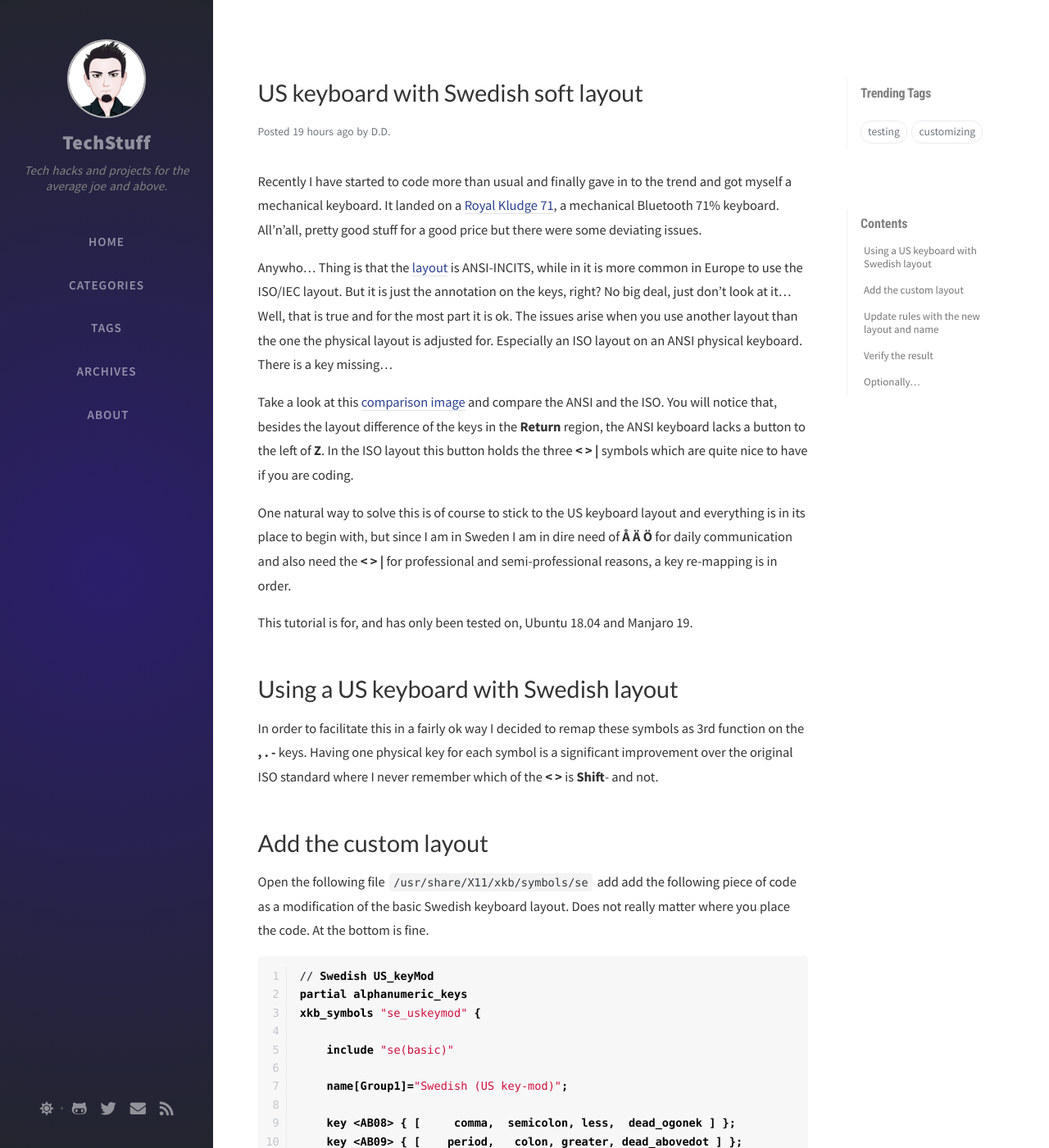
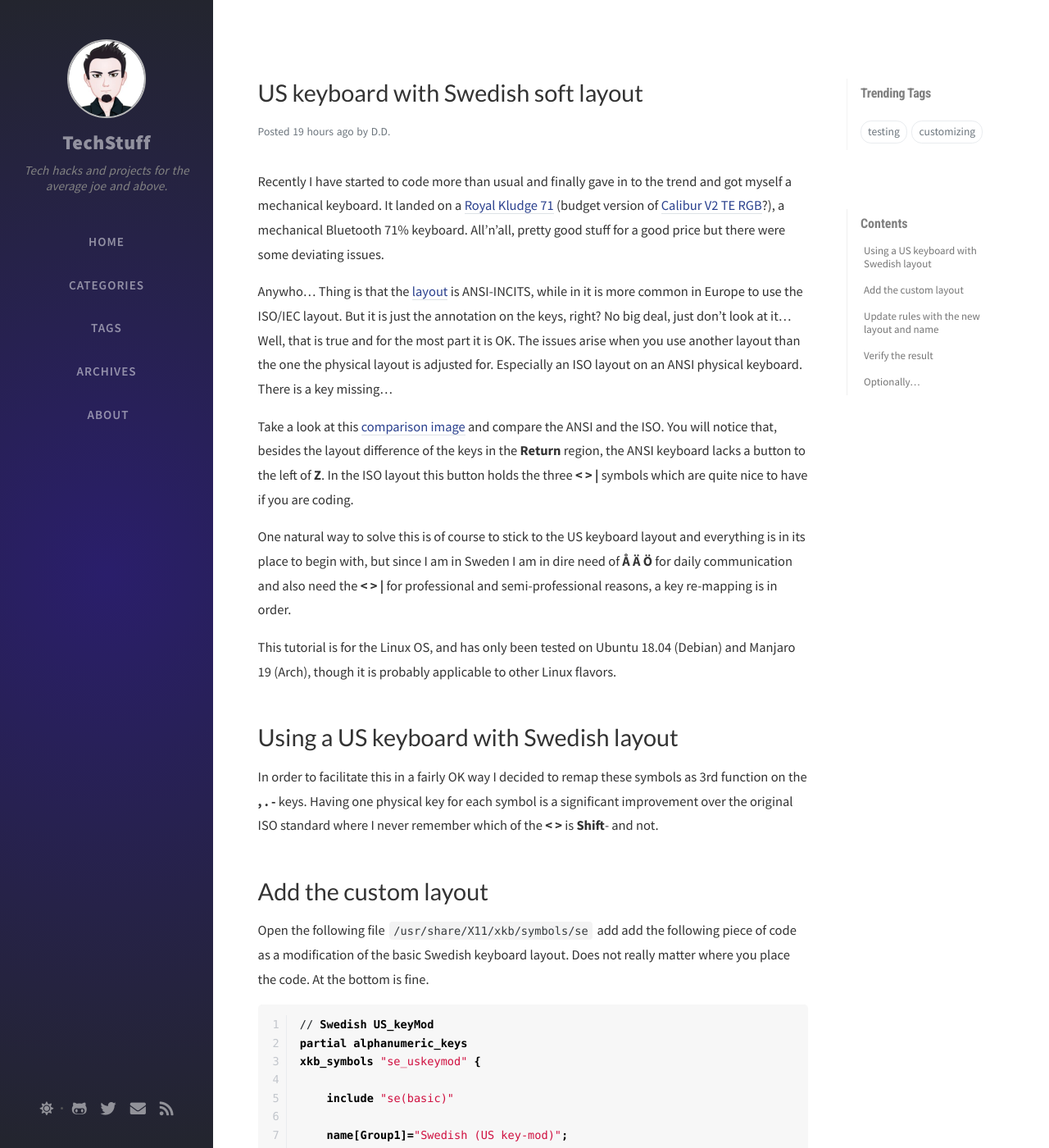
Before and after one commit to PolyMMA/PolyMMA.github.io, a Jekyll site: the page built from _posts/2020-10-20-US-keyboard-with-swedish-layout.md, in a window 1280 px wide and 1400 px high. Shown: the whole window at 82% size. Built offline with Jekyll 4.4.1, drawn with Linux system fonts in a browser that asks for light colours; nearby versions of some CDN libraries; comment, search, counter and statistics services are not loaded.

Commit message:
added more info into post

```diff
--- a/_posts/2020-10-20-US-keyboard-with-swedish-layout.md
+++ b/_posts/2020-10-20-US-keyboard-with-swedish-layout.md
@@ -6,21 +6,21 @@ categories: [Tutorials, Linux]
 tags: [customizing]     # TAG names should always be lowercase
 ---
 
-Recently I have started to code more than usual and finally gave in to the trend and got myself a mechanical keyboard. It landed on a [Royal Kludge 71](http://www.rkgaming.com/en-US/article.php?id=111), a mechanical Bluetooth 71% keyboard. All'n'all, pretty good stuff for a good price but there were some deviating issues.
+Recently I have started to code more than usual and finally gave in to the trend and got myself a mechanical keyboard. It landed on a [Royal Kludge 71](http://www.rkgaming.com/en-US/article.php?id=111) (budget version of [Calibur V2 TE RGB](https://www.drevo.net/product/keyboard/calibur-v2-te)?), a mechanical Bluetooth 71% keyboard. All'n'all, pretty good stuff for a good price but there were some deviating issues.
 
-Anywho... Thing is that the [layout](https://en.wikipedia.org/wiki/Keyboard_layout#Physical_layouts) is ANSI-INCITS, while in it is more common in Europe to use the ISO/IEC layout. But it is just the annotation on the keys, right? No big deal, just don't look at it... Well, that is true and for the most part it is ok. The issues arise when you use another layout than the one the physical layout is adjusted for. Especially an ISO layout on an ANSI physical keyboard. There is a key missing...
+Anywho... Thing is that the [layout](https://en.wikipedia.org/wiki/Keyboard_layout#Physical_layouts) is ANSI-INCITS, while in it is more common in Europe to use the ISO/IEC layout. But it is just the annotation on the keys, right? No big deal, just don't look at it... Well, that is true and for the most part it is OK. The issues arise when you use another layout than the one the physical layout is adjusted for. Especially an ISO layout on an ANSI physical keyboard. There is a key missing...
 
 Take a look at this [comparison image](https://upload.wikimedia.org/wikipedia/commons/b/b2/Physical_keyboard_layouts_comparison_ANSI_ISO_KS_ABNT_JIS.png) and compare the ANSI and the ISO. You will notice that, besides the layout difference of the keys in the **Return** region, the ANSI keyboard lacks a button to the left of **Z**. In the ISO layout this button holds the three  **\< \> \|** symbols which are quite nice to have if you are coding.
 
 One natural way to solve this is of course to stick to the US keyboard layout and everything is in its place to begin with, but since I am in Sweden I am in dire need of **Å Ä Ö** for daily communication and also need the **\< \> \|** for professional and semi-professional reasons, a key re-mapping is in order.
 
-This tutorial is for, and has only been tested on, Ubuntu 18.04 and Manjaro 19.
+This tutorial is for the Linux OS, and has only been tested on Ubuntu 18.04 (Debian) and Manjaro 19 (Arch), though it is probably applicable to other Linux flavors.
 
 
 Using a US keyboard with Swedish layout
 =======================================
 
-In order to facilitate this in a fairly ok way I decided to remap these symbols as 3rd function on the **, . -** keys. Having one physical key for each symbol is a significant improvement over the original ISO standard where I never remember which of the **\< \>** is **Shift**- and not.
+In order to facilitate this in a fairly OK way I decided to remap these symbols as 3rd function on the **, . -** keys. Having one physical key for each symbol is a significant improvement over the original ISO standard where I never remember which of the **\< \>** is **Shift**- and not.
 
 Add the custom layout
 =====================
```
